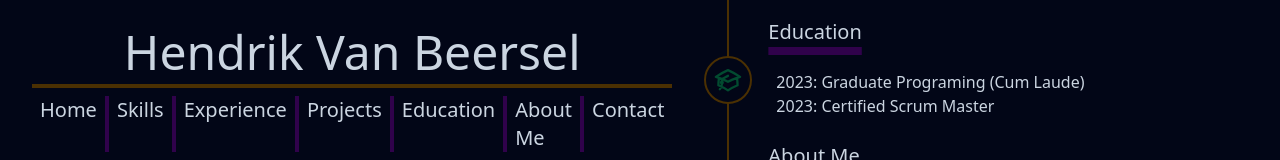
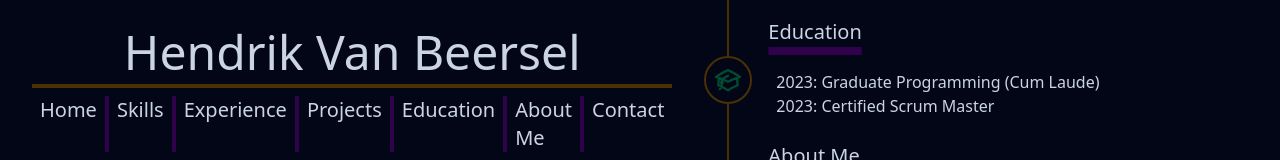
Before and after one commit to HendrikVanBeersel/portfolio, a Vue app: page / in a window 1280 px wide. Shown: the part 468-628 px from the top of the page. Built offline with nearby package versions, Linux system fonts and the light colour scheme.

Commit message:
spellingmistake

```diff
--- a/src/views/HomeView.vue
+++ b/src/views/HomeView.vue
@@ -57,7 +57,7 @@ import IconPerson from '@/components/icons/IconPerson.vue'
       <template #heading>Education</template>
       <template #text
         ><ul>
-          <li>2023: Graduate Programing (Cum Laude)</li>
+          <li>2023: Graduate Programming (Cum Laude)</li>
           <li>2023: Certified Scrum Master</li>
         </ul></template
       >
```
